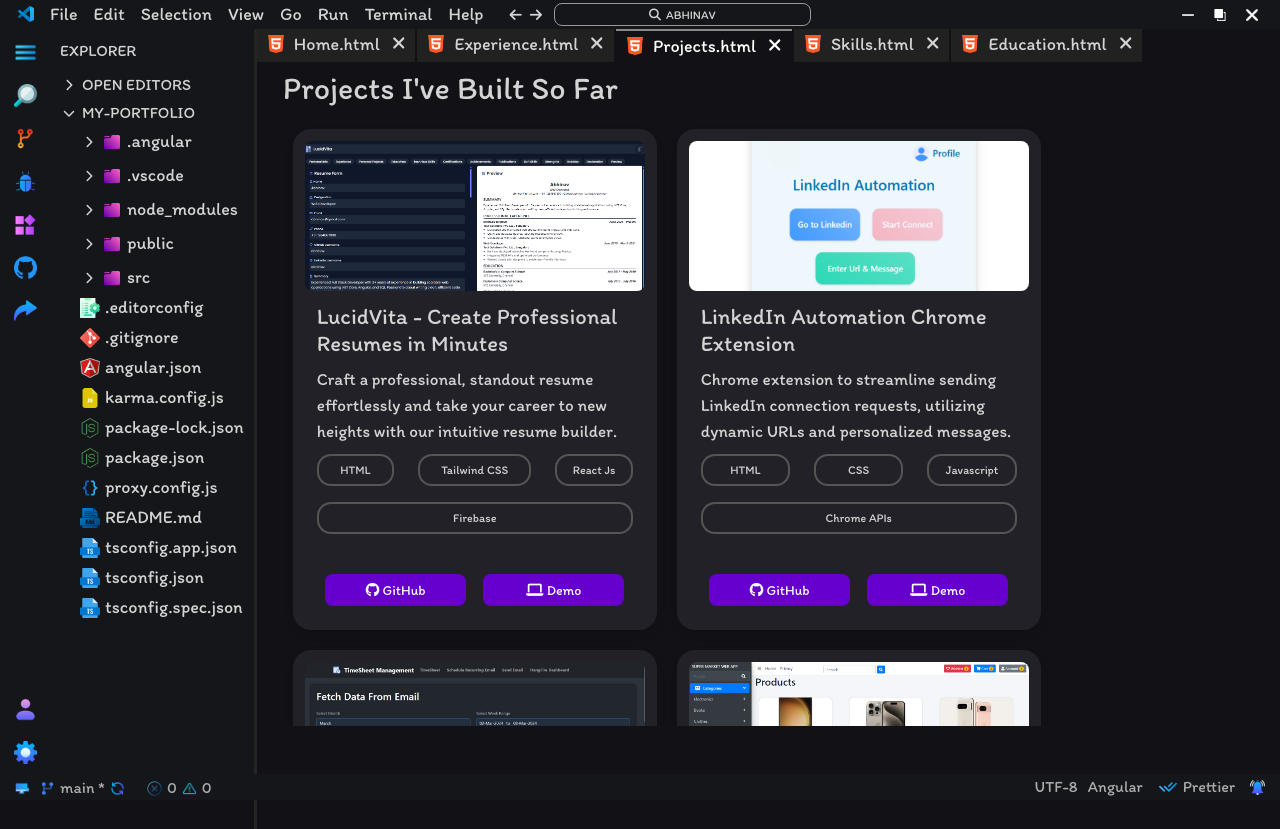
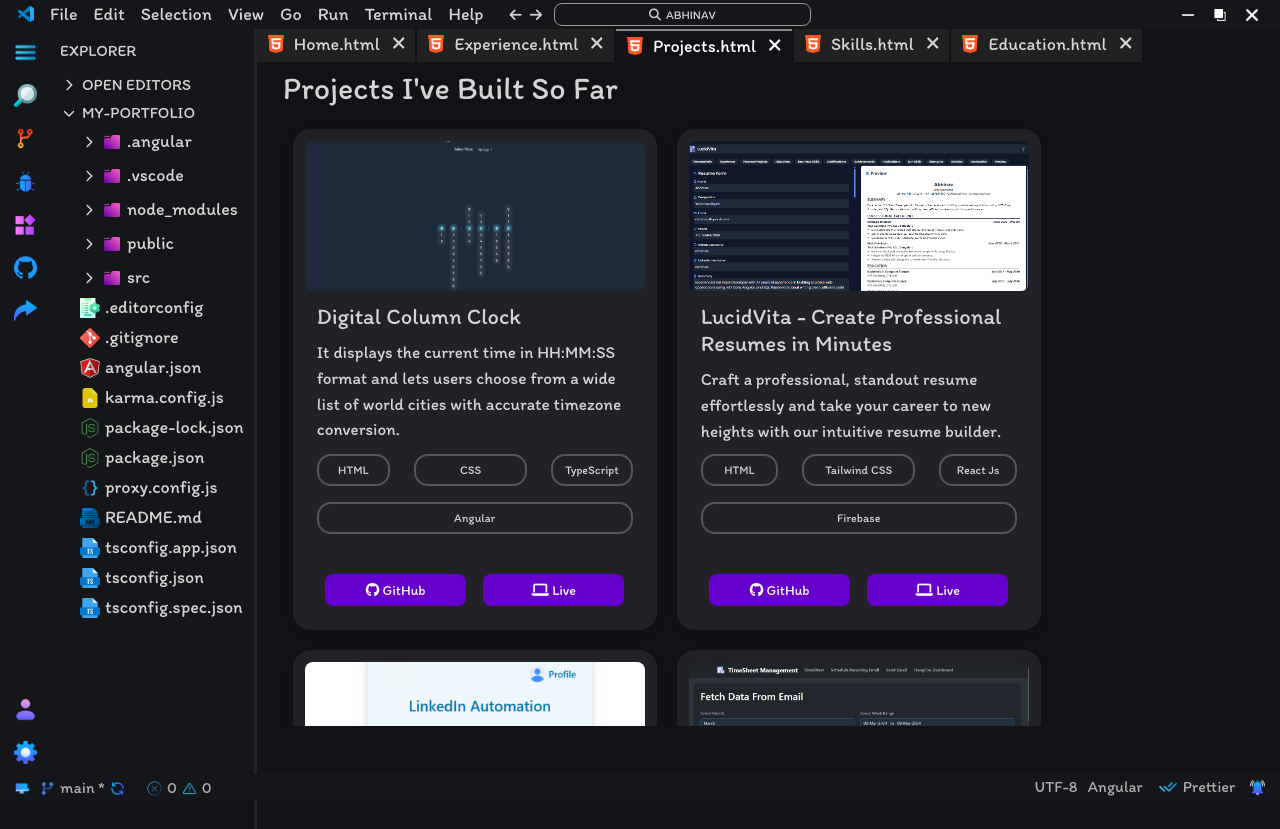
Before and after one commit to Abhinav6174/abhinav-6174, an Angular app: page /projects in a window 1280 px wide. Built offline with nearby package versions, Linux system fonts and the light colour scheme.

Commit message:
Added Digital Column Clock Project

```diff
--- a/src/app/projects/projects.component.html
+++ b/src/app/projects/projects.component.html
@@ -2,6 +2,39 @@
     <h2 style="margin-bottom: 12px;">Projects I've Built So Far</h2>
     <div class="container1">
         <div class="row row-col-8" style="margin-right: 50px; margin-left: 0;">
+            <div class="card1">
+                <img src="assets/digital-column-clock.png" alt="Card image">
+                <div class="card-body1">
+                    <h5 class="card-title1">Digital Column Clock</h5>
+                    <p class="card-text1">It displays the current time in HH:MM:SS format and lets users choose from a wide list of world cities with accurate timezone conversion.</p>
+                    <div class="row row-cols-12 ProjectCard-tech">
+                        <div class="col">
+                            <p>HTML</p>
+                        </div>
+                        <div class="col-4">
+                            <p>CSS</p>
+                        </div>
+                        <div class="col">
+                            <p>TypeScript</p>
+                        </div>
+                        <div class="col">
+                            <p>Angular</p>
+                        </div>
+                    </div>
+                    <div class="button-grp">
+                        <button type="button" class="btn btn-primary btn-sm">
+                            <a href="https://github.com/Abhinav6174/digital-clock" class="button-link">
+                                <i class="fa-brands fa-github"></i> GitHub
+                            </a>
+                        </button>
+                        <button type="button" class="btn btn-primary btn-sm">
+                            <a href="https://abhinav6174.github.io/digital-clock/" target="_blank" class="button-link">
+                                <i class="fa-solid fa-laptop"></i> Live
+                            </a>
+                        </button>
+                    </div>
+                </div>
+            </div>
             <div class="card1">
                 <img src="assets/lucid-vita.png" alt="Card image">
                 <div class="card-body1">
@@ -29,7 +62,7 @@
                         </button>
                         <button type="button" class="btn btn-primary btn-sm">
                             <a href="https://lucidvita.web.app/" target="_blank" class="button-link">
-                                <i class="fa-solid fa-laptop"></i> Demo
+                                <i class="fa-solid fa-laptop"></i> Live
                             </a>
                         </button>
                     </div>
@@ -173,7 +206,7 @@
                         </button>
                         <button type="button" class="btn btn-primary btn-sm">
                             <a href="https://abhinav6174.github.io/to-do-app" target="_blank" class="button-link">
-                                <i class="fa-solid fa-laptop"></i> Demo
+                                <i class="fa-solid fa-laptop"></i> Live
                             </a>
                         </button>
                     </div>
@@ -203,7 +236,7 @@
                         </button>
                         <button type="button" class="btn btn-primary btn-sm">
                             <a href="https://abhinav6174.github.io/age-calculator" target="_blank" class="button-link">
-                                <i class="fa-solid fa-laptop"></i> Demo
+                                <i class="fa-solid fa-laptop"></i> Live
                             </a>
                         </button>
                     </div>
```
Also changed, not shown: src/assets/digital-column-clock.png (added), 7 other files (tests, documents, lock files or other folders).
